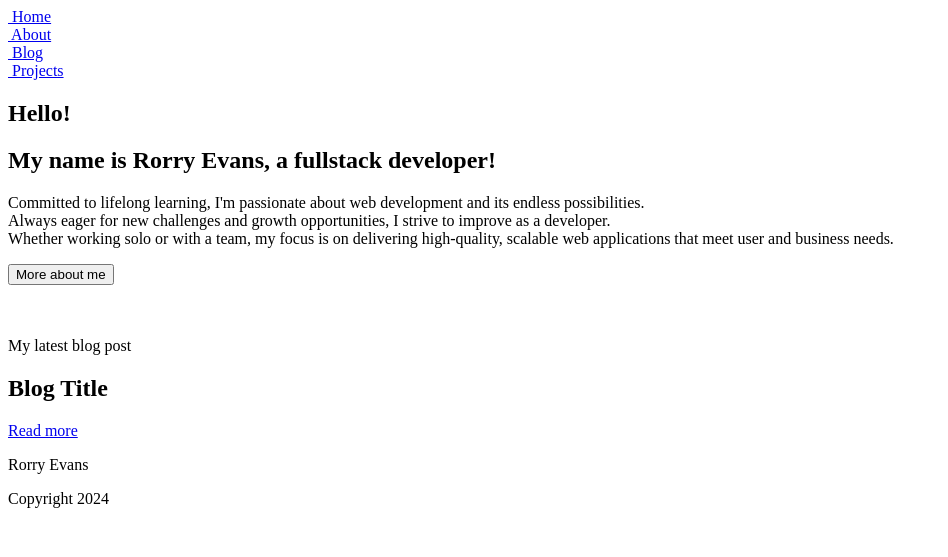
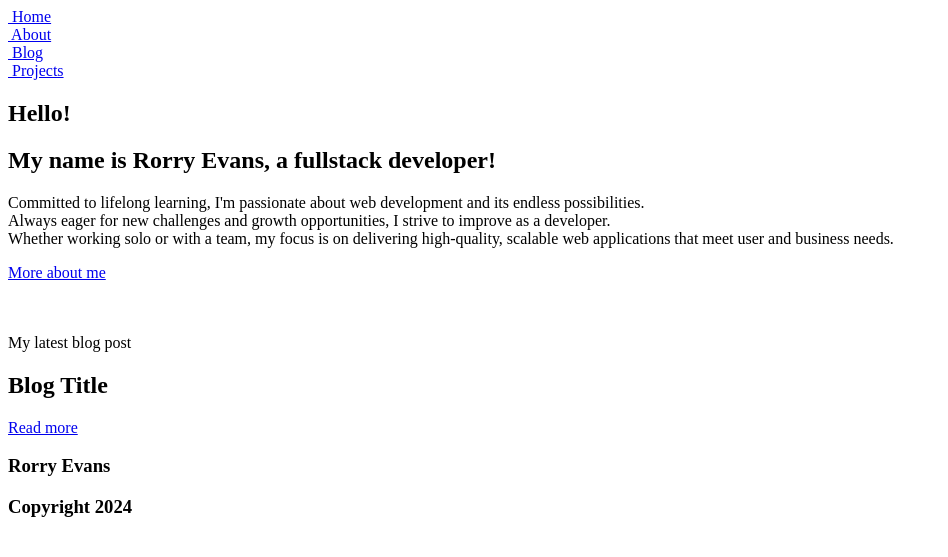
Before and after one commit to teep93/Portfolio-Website, a plain HTML site: page src/index.html in a window 1280 px wide. Shown: the whole page, without its empty margins (0-948 px from the left). Drawn offline with Linux system fonts and the light colour scheme.

Commit message:
fix footer and more about me link

```diff
--- a/src/index.html
+++ b/src/index.html
@@ -45,11 +45,13 @@
                         Always eager for new challenges and growth opportunities, I strive to improve as a developer.<br>
                         Whether working solo or with a team, my focus is on delivering high-quality, scalable web applications that meet user and business needs.
                     </p>
-                    <button class="about-me">
-                        More about me
-                    </button>
+                    <div class="more-about-me-container">
+                        <a href="./about.html">
+                            More about me
+                        </a>
+                    </div>
                 </div>
-                <img>
+            <img>
             </div>
         </div>
     </section>
@@ -71,8 +73,8 @@
     </section>
     <footer>
         <div class="footer-container">
-            <p>Rorry Evans</p>
-            <p>Copyright 2024</p>
+            <h3>Rorry Evans</h3>
+            <h3>Copyright 2024</h3>
             <a href="https://github.com/teep93">
                 <img>
             </a>
```
